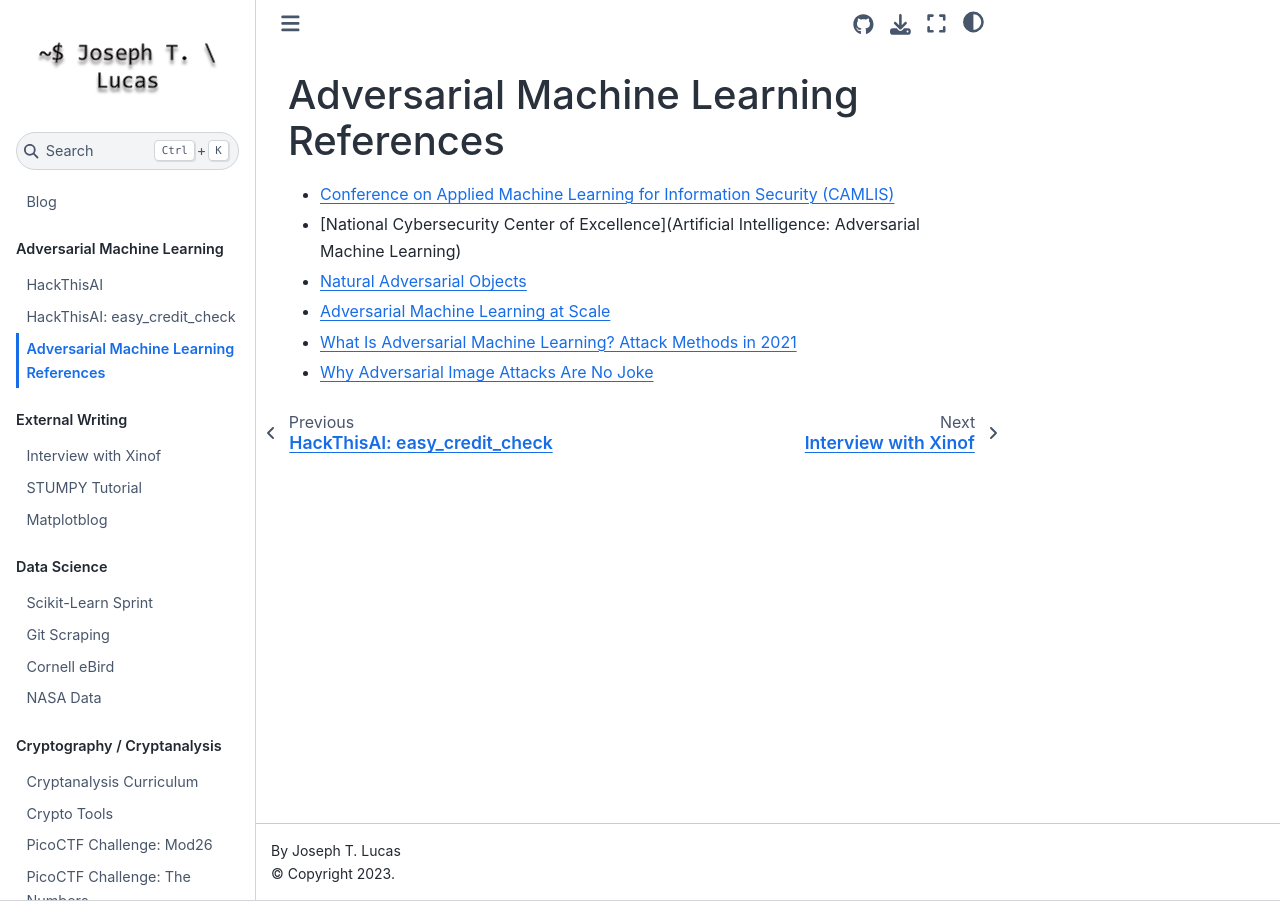
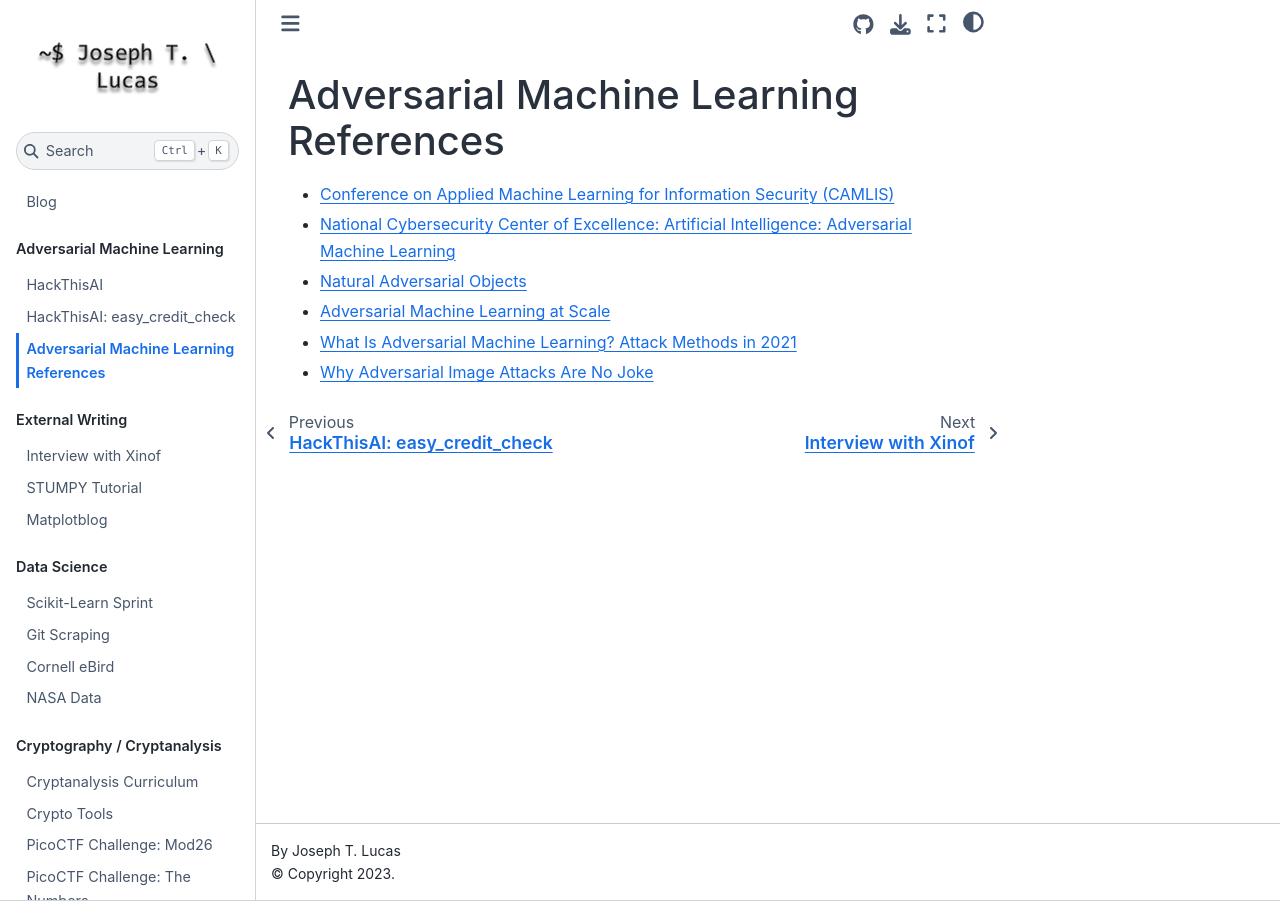
Before and after one commit to JosephTLucas/blog, a Jupyter Book: the page built from content/aml_references.md, in a window 1280 px wide. Built offline with Jupyter Book 1.0.4 settings and Sphinx 7.4.7 and the Sphinx Book theme 1.1.4, drawn with Linux system fonts in a browser that asks for light colours; part of the change alters nothing that is shown.

```diff
--- a/content/aml_references.md
+++ b/content/aml_references.md
@@ -1,7 +1,7 @@
 # Adversarial Machine Learning References
 
 - [Conference on Applied Machine Learning for Information Security (CAMLIS)](https://www.camlis.org)
-- [National Cybersecurity Center of Excellence](Artificial Intelligence: Adversarial Machine Learning)
+- [National Cybersecurity Center of Excellence: Artificial Intelligence: Adversarial Machine Learning](https://www.nccoe.nist.gov/ai/adversarial-machine-learning)
 - [Natural Adversarial Objects](https://arxiv.org/abs/2111.04204)
 - [Adversarial Machine Learning at Scale](https://arxiv.org/pdf/1611.01236.pdf)
 - [What Is Adversarial Machine Learning? Attack Methods in 2021](https://viso.ai/deep-learning/adversarial-machine-learning/)
```
